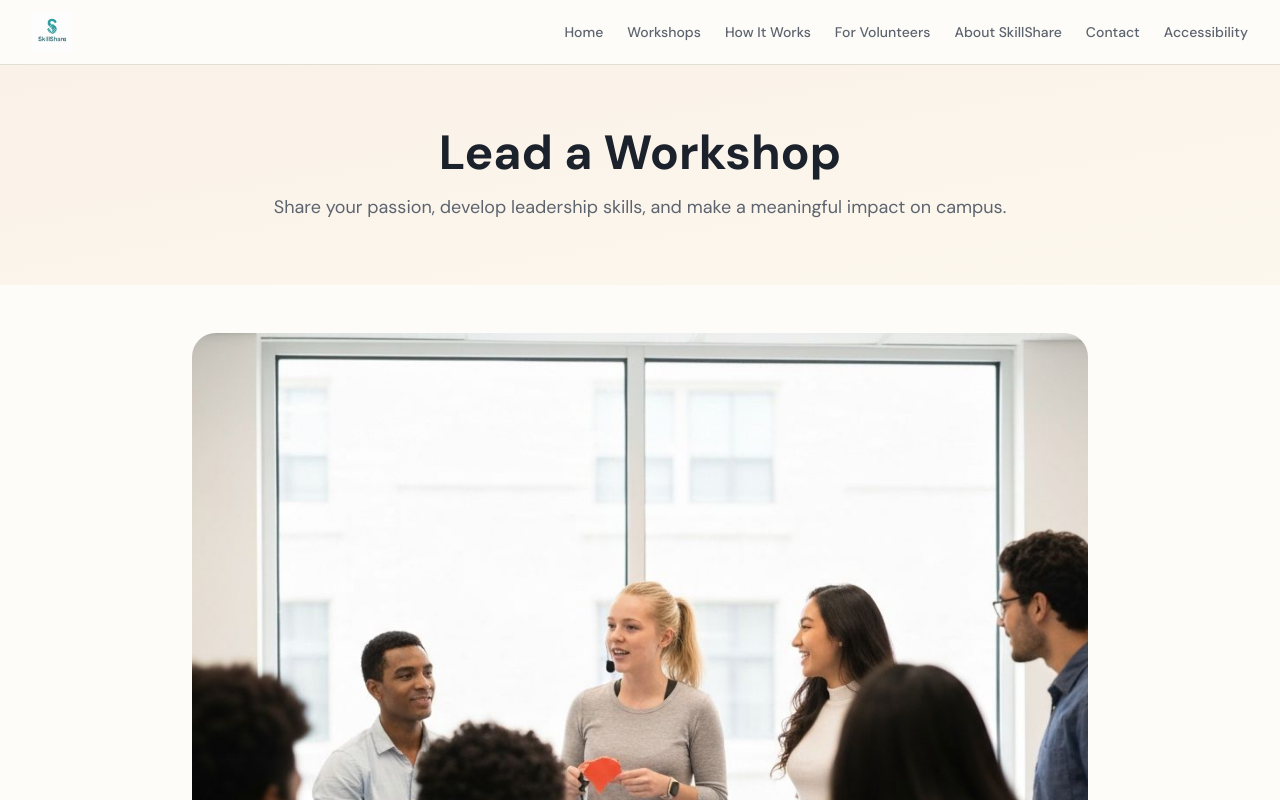
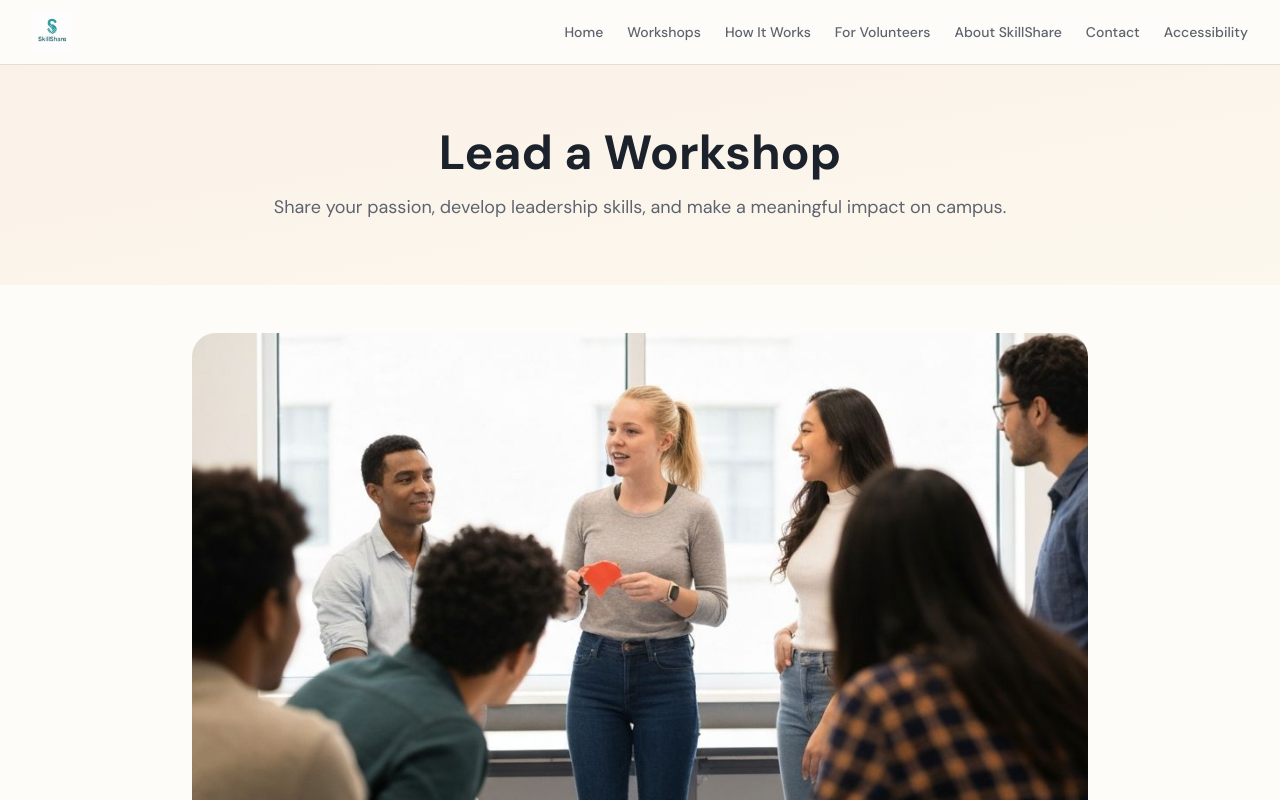
Before and after one commit to lakshsharma2/btw_assignment, a Next.js app: page /btw_assignment/for-volunteers in a window 1280 px wide. Shown: the top 800 px of the page. Built offline with nearby package versions, Linux system fonts and the light colour scheme.

Commit message:
Fix image loading by using Next.js Image component

```diff
--- a/app/for-volunteers/page.tsx
+++ b/app/for-volunteers/page.tsx
@@ -1,6 +1,7 @@
 import { Button } from "@/components/ui/button"
 import { Card, CardContent } from "@/components/ui/card"
 import Link from "next/link"
+import Image from "next/image"
 import { Award, Users, Lightbulb, TrendingUp, FileText, Heart } from "lucide-react"
 
 export default function ForVolunteersPage() {
@@ -21,11 +22,12 @@ export default function ForVolunteersPage() {
       {/* Hero Image */}
       <section className="px-4 py-12 sm:px-6 lg:px-8">
         <div className="container mx-auto">
-          <div className="mx-auto max-w-4xl overflow-hidden rounded-3xl">
-            <img
+          <div className="mx-auto max-w-4xl overflow-hidden rounded-3xl relative aspect-[16/9]">
+            <Image
               src="/college-student-leading-workshop-with-engaged-peer.jpg"
               alt="Student leading workshop"
-              className="h-full w-full object-cover"
+              fill
+              className="object-cover"
             />
           </div>
         </div>
--- a/app/page.tsx
+++ b/app/page.tsx
@@ -1,4 +1,5 @@
 import Link from "next/link"
+import Image from "next/image"
 import { Button } from "@/components/ui/button"
 import { Card, CardContent } from "@/components/ui/card"
 import { Users, Calendar, Heart, Lightbulb, TrendingUp, Award } from "lucide-react"
@@ -33,24 +34,27 @@ export default function HomePage() {
         <div className="container mx-auto">
           <div className="grid gap-4 sm:grid-cols-2 lg:grid-cols-3">
             <div className="relative overflow-hidden rounded-2xl aspect-[4/3]">
-              <img
+              <Image
                 src="/diverse-college-students-collaborating-at-workshop.jpg"
                 alt="Students collaborating"
-                className="h-full w-full object-cover"
+                fill
+                className="object-cover"
               />
             </div>
             <div className="relative overflow-hidden rounded-2xl aspect-[4/3]">
-              <img
+              <Image
                 src="/students-doing-creative-activity-with-notebooks-an.jpg"
                 alt="Creative workshop activity"
-                className="h-full w-full object-cover"
+                fill
+                className="object-cover"
               />
             </div>
             <div className="relative overflow-hidden rounded-2xl aspect-[4/3] sm:col-span-2 lg:col-span-1">
-              <img
+              <Image
                 src="/group-of-students-smiling-and-working-together.jpg"
                 alt="Students working together"
-                className="h-full w-full object-cover"
+                fill
+                className="object-cover"
               />
             </div>
           </div>
```
